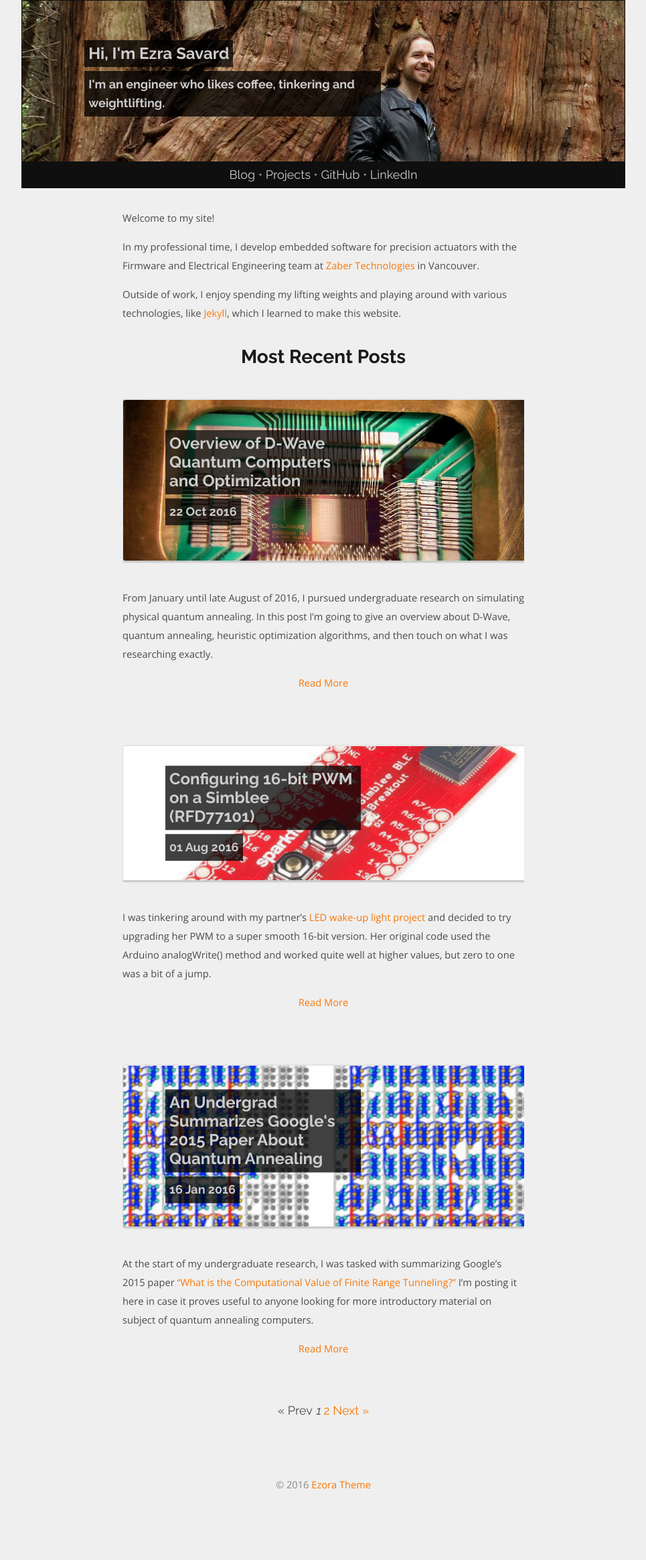
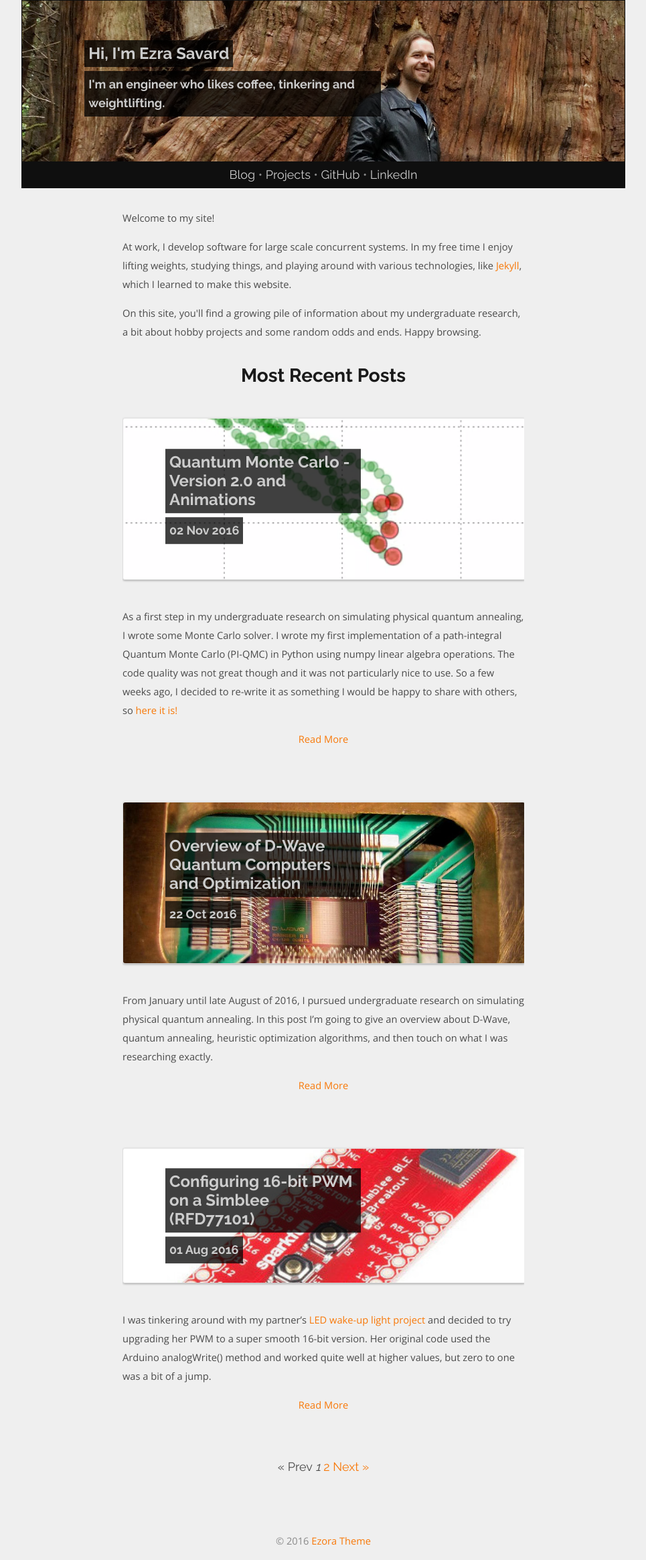
Before and after one commit to ezrasavard/ezrasavard.com, a Jekyll site: the page built from index.html, in a window 1280 px wide. Shown: the whole page at 67% size, without its empty margins (157-1122 px from the left). Built offline with Jekyll 4.4.1, drawn with Linux system fonts in a browser that asks for light colours; the list of posts is cut into pages by our own code; before the commit the page ends 2245 px from its top, so only the background shows below that.

Commit message:
record content changes
Signed-off-by: Ezra Savard <git@ezrasavard.com>

```diff
--- /dev/null
+++ b/_posts/2016-11-01-piqmc-v2.md
@@ -0,0 +1,30 @@
+---
+title: Quantum Monte Carlo - Version 2.0 and Animations
+date:   2016-11-02
+cover:  /media/qmc-cover.png
+thumb:  /media/qmc-thumb.png
+tags: [qmc]
+---
+
+As a first step in my undergraduate research on simulating physical quantum annealing, I wrote some Monte Carlo solver. I wrote my first implementation of a path-integral Quantum Monte Carlo (PI-QMC) in Python using numpy linear algebra operations. The code quality was not great though and it was not particularly nice to use. So a few weeks ago, I decided to re-write it as something I would be happy to share with others, so [here it is!](https://www.github.com/ezrasavard/qmc.git)
+
+<!--more-->
+
+# Cool Animations
+
+In order to plot things in 2D, I collapsed the configuration space of the problem into sequential integers, from first explored to last. For that reason, the exploration takes place left to right, while occasionally a walker will wander left to re-check a place it has already been. This seemed like the most elegant way of animating an N! dimensional configuration space.
+
+<iframe width="560" height="315" src="https://www.youtube.com/embed/cd-iF5EL1ho"></iframe>
+
+All the animations are available on [this playlist](https://www.youtube.com/playlist?list=PLLxBGDIJioO0N6gDffxE6O4cy7KTYmmzu). Or you can generate your own with the scripts provided with my solvers. =)
+
+The time-steps in this animation happen only on move *acceptances*, so instead of things slowing down, you will notice that the schedule parameter countdown text starts to make jumps downward.
+
+
+# Try Some Solvers!
+Aside from [my re-written solvers](https://www.github.com/ezrasavard/qmc.git) on Github, there are very good free solvers out there like [CASINO](https://vallico.net/casinoqmc/what-is-casino/). My solvers are not optimized and are more useful for being readable, as I learned a great deal by writing them and that was what I wanted to share with others. My original research versions are still on Github [in their own branch](https://github.com/ezrasavard/qmc/tree/undergrad), but I don't recommend using them. =)
+
+On top of CASINO and my own code, the [spinglass server](http://www.informatik.uni-koeln.de/spinglass/) is a great source of sample problem data with solutions.
+
+
+*Header image from [Althorpe Group at University of Cambridge](http://www-stuart.ch.cam.ac.uk/page0.html)*
--- a/_sass/ezora.scss
+++ b/_sass/ezora.scss
@@ -86,7 +86,7 @@ main {
     padding-left: $column-padding;
     padding-right: $column-padding;
   }
-  img {
+  img, iframe {
     margin: 25px auto;
     max-width: 100%;
     // nice fade-y box shadow
--- a/index.html
+++ b/index.html
@@ -7,8 +7,8 @@ title: Home
 {% if page.url == tmp %}
     <article>
         <p>Welcome to my site!</p>
-        <p>In my professional time, I develop embedded software for precision actuators with the Firmware and Electrical Engineering team at <a href=http://www.zaber.com/>Zaber Technologies</a> in Vancouver.</p>
-        <p>Outside of work, I enjoy spending my lifting weights and playing around with various technologies, like <a href=https://jekyllrb.com/>Jekyll</a>, which I learned to make this website.</p>
+        <p>At work, I develop software for large scale concurrent systems. In my free time I enjoy lifting weights, studying things, and playing around with various technologies, like <a href=https://jekyllrb.com/>Jekyll</a>, which I learned to make this website.</p>
+        <p>On this site, you'll find a growing pile of information about my undergraduate research, a bit about hobby projects and some random odds and ends. Happy browsing.</p>
     </article>
     <div class="divider"></div>
     <h1 class="top-text">Most Recent Posts</h1>
```
Also changed, not shown: media/qmc-cover.png (added), media/qmc-thumb.png (added).
